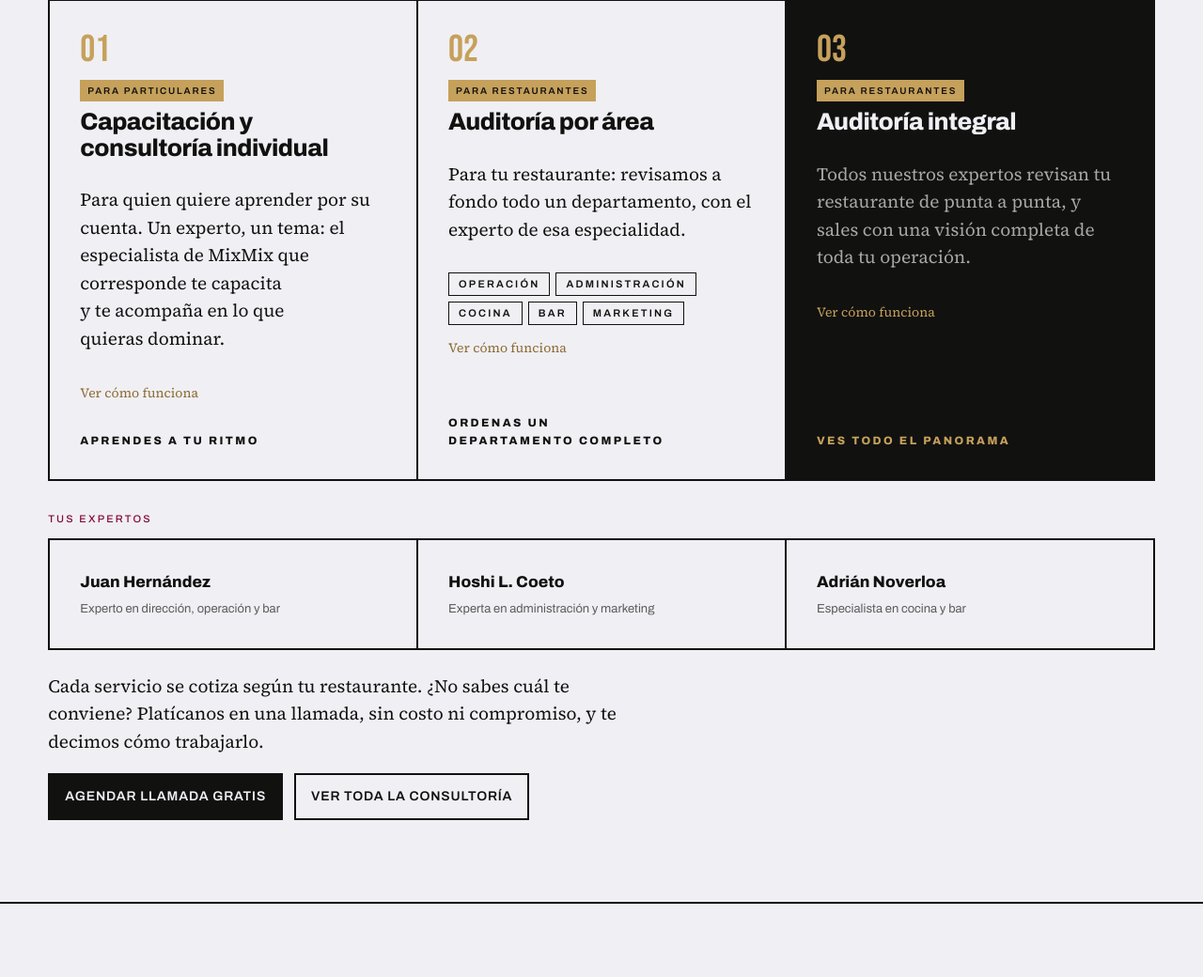
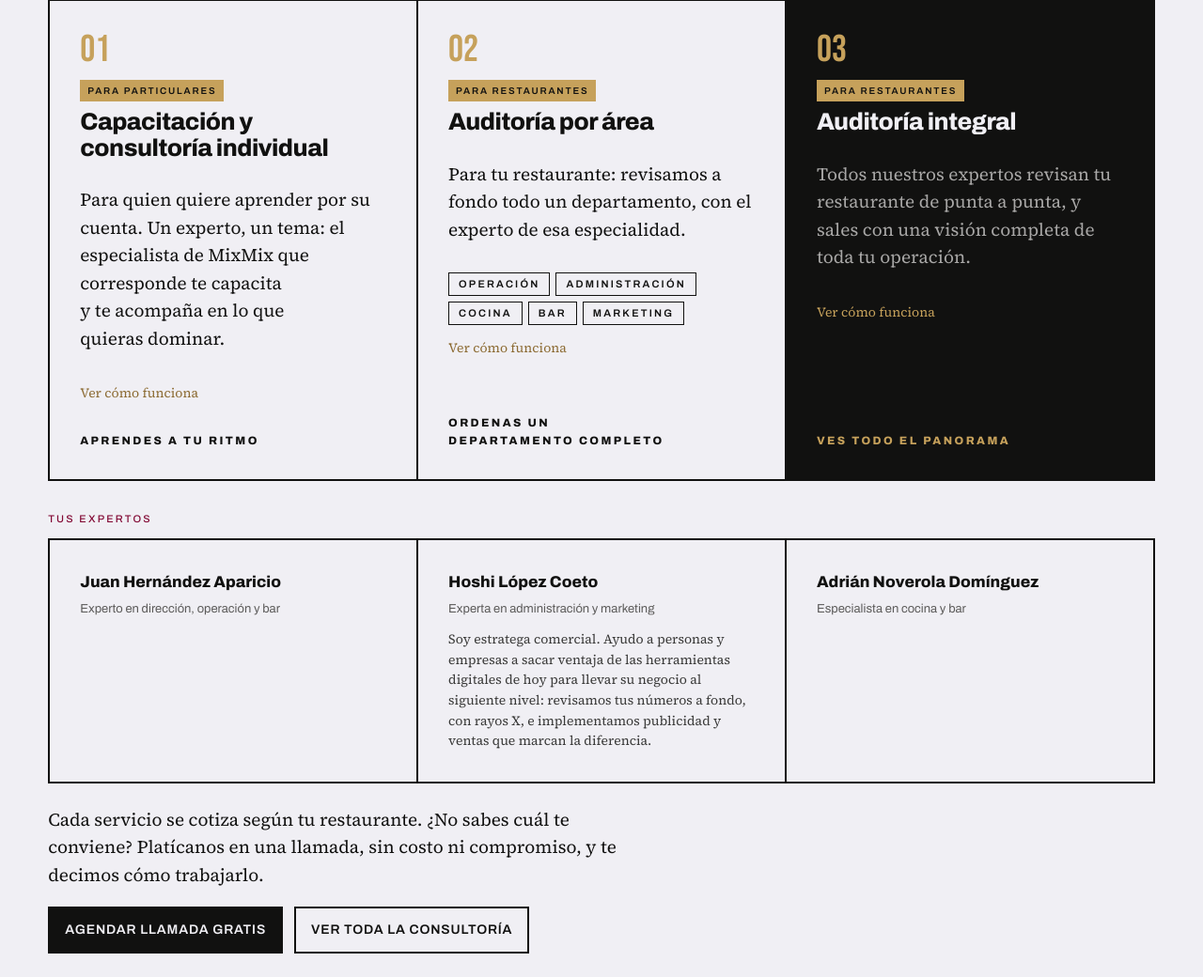
Before and after one commit to hoshilc/mixmix-group, a PHP site: page / in a window 1280 px wide. Shown: the part 1196-2236 px from the top of the page at 94% size. Run offline with PHP 8.4, Linux system fonts and the light colour scheme.

Commit message:
Expertos: nombres completos y resumen de Hoshi Lopez Coeto
Co-Authored-By: Claude Sonnet 5.5 <noreply@anthropic.com>

```diff
--- a/css/site.css
+++ b/css/site.css
@@ -644,3 +644,5 @@ h2.mm-acc-title { margin: 0; }
   .mm-header .mm-header-util { margin-left: 0; }
 }
 .mm-audit-grid .mm-tag { align-self: flex-start; margin: var(--mm-space-3) 0 0; }
+
+.mm-expert-bio { margin: var(--mm-space-3) 0 0; font-family: var(--mm-font-body); font-size: 14px; line-height: 1.55; color: var(--mm-ink-soft); }
--- a/index.html
+++ b/index.html
@@ -115,15 +115,16 @@
       <p class="mm-label mm-label-accent" style="margin-top:var(--mm-space-8)">Tus expertos</p>
       <div class="mm-grid mm-grid-3 mm-experts" style="margin-top:var(--mm-space-3)">
         <div class="mm-cell">
-          <p class="mm-mentor-name">Juan Hernández</p>
+          <p class="mm-mentor-name">Juan Hernández Aparicio</p>
           <p class="mm-mentor-role">Experto en dirección, operación y bar</p>
         </div>
         <div class="mm-cell">
-          <p class="mm-mentor-name">Hoshi L. Coeto</p>
+          <p class="mm-mentor-name">Hoshi López Coeto</p>
           <p class="mm-mentor-role">Experta en administración y marketing</p>
+          <p class="mm-expert-bio">Soy estratega comercial. Ayudo a personas y empresas a sacar ventaja de las herramientas digitales de hoy para llevar su negocio al siguiente nivel: revisamos tus números a fondo, con rayos X, e implementamos publicidad y ventas que marcan la diferencia.</p>
         </div>
         <div class="mm-cell">
-          <p class="mm-mentor-name">Adrián Noverloa</p>
+          <p class="mm-mentor-name">Adrián Noverola Domínguez</p>
           <p class="mm-mentor-role">Especialista en cocina y bar</p>
         </div>
       </div>
@@ -265,7 +266,7 @@
           <p class="mm-mentor-role">Director en Grupo Recórcholis / Grupo Bovinos</p>
         </div>
         <div class="mm-cell">
-          <p class="mm-mentor-name">Hoshi Coeto</p>
+          <p class="mm-mentor-name">Hoshi López Coeto</p>
           <p class="mm-mentor-role">Directora de Marketing Estratégico, Mix Mix Group</p>
         </div>
         <div class="mm-cell">
```
Also changed, not shown: consultoria.html (+4 -3 lines).
